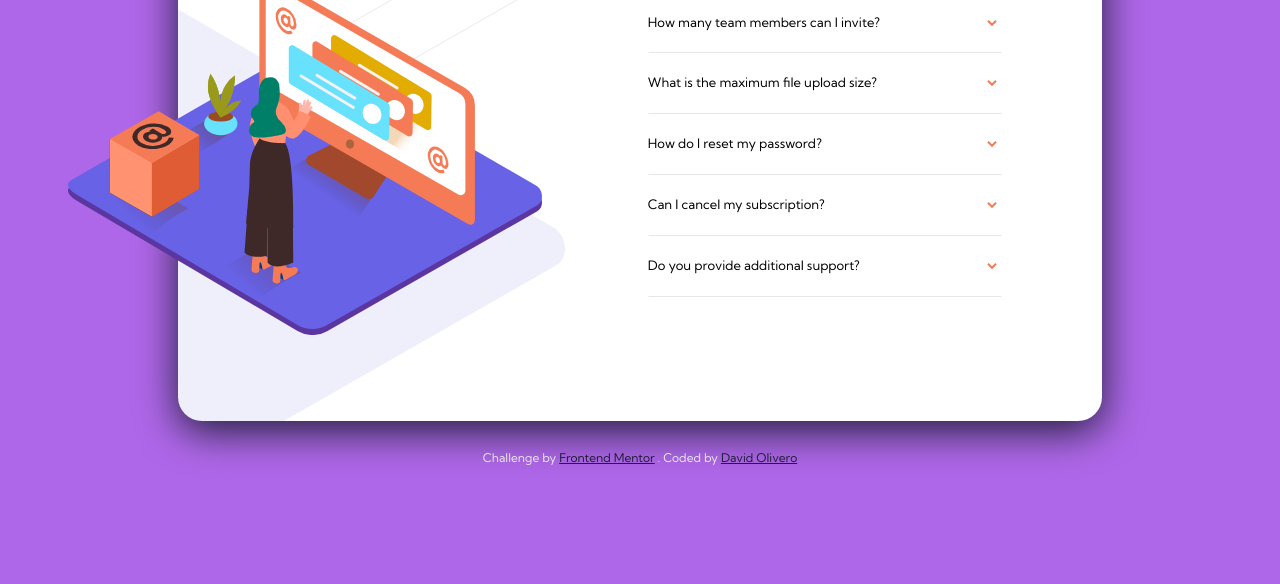
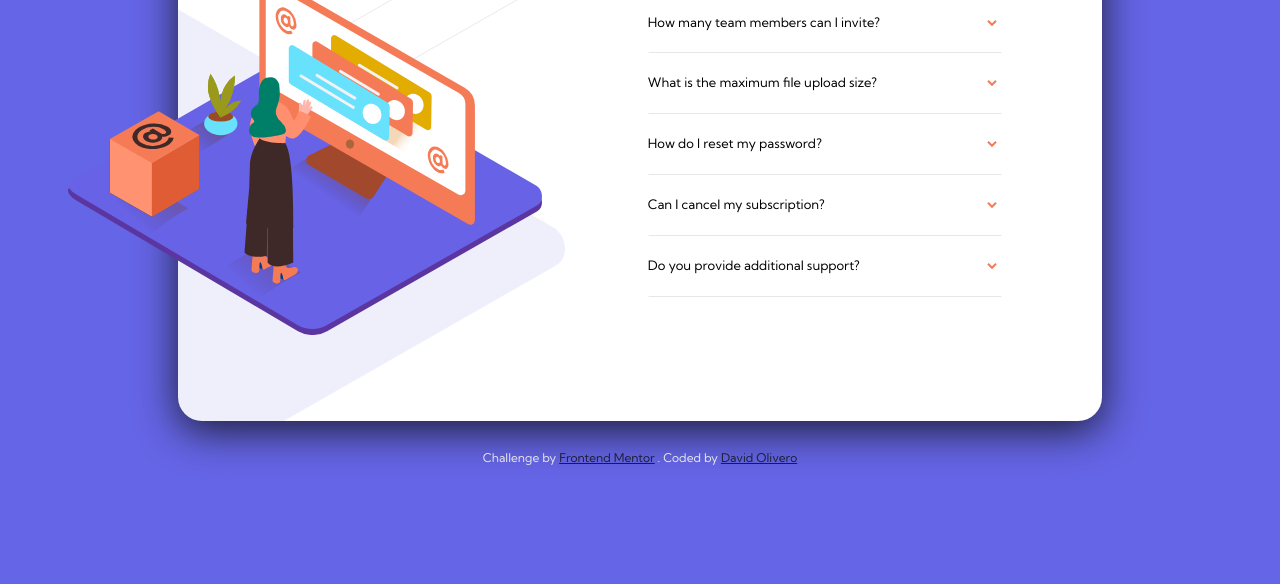
Before and after one commit to dvcode01/proyecto-faq-accordion, a plain HTML site: page index.html in a window 1280 px wide. Shown: the part 216-800 px from the top of the page. Drawn offline with nearby package versions, Linux system fonts and the light colour scheme.

Commit message:
quitando el background anterior

```diff
--- a/css/styles.css
+++ b/css/styles.css
@@ -18,7 +18,7 @@ html{
 body{
 	font-size: 1.2rem;
     font-family: 'Kumbh Sans', sans-serif;
-    background-color: var(--Soft-violet);
+    background-color: var(--Soft-blue);
 }
 /* ESTILOS GENERALES */
 .container{
```
